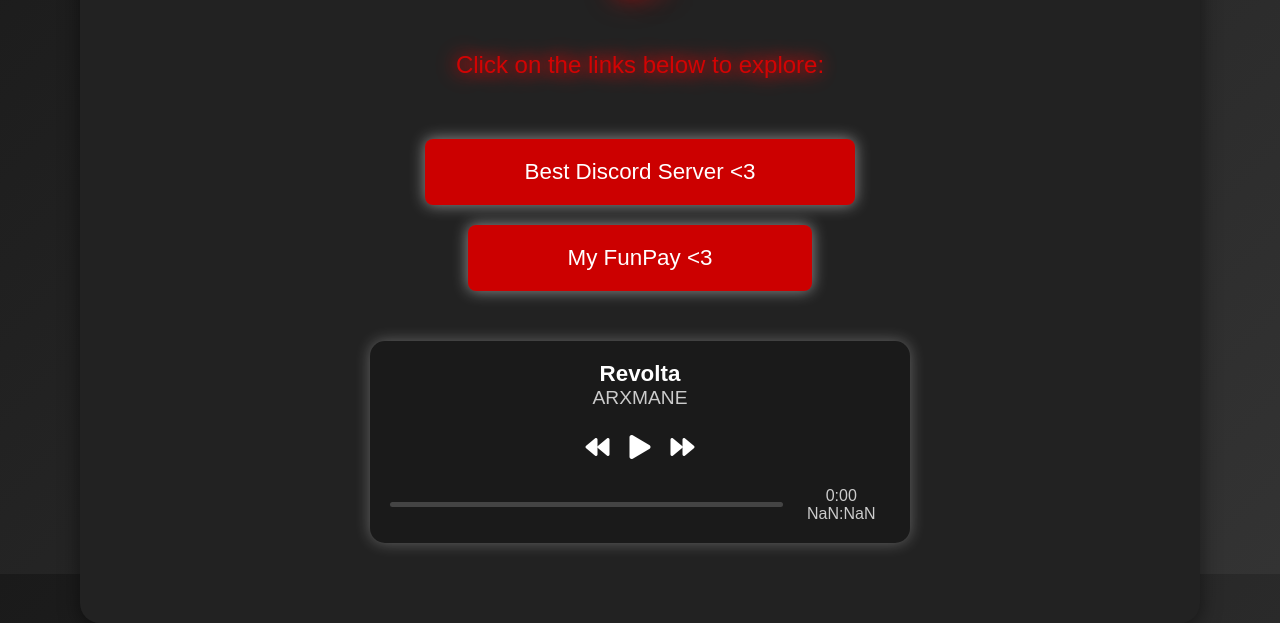
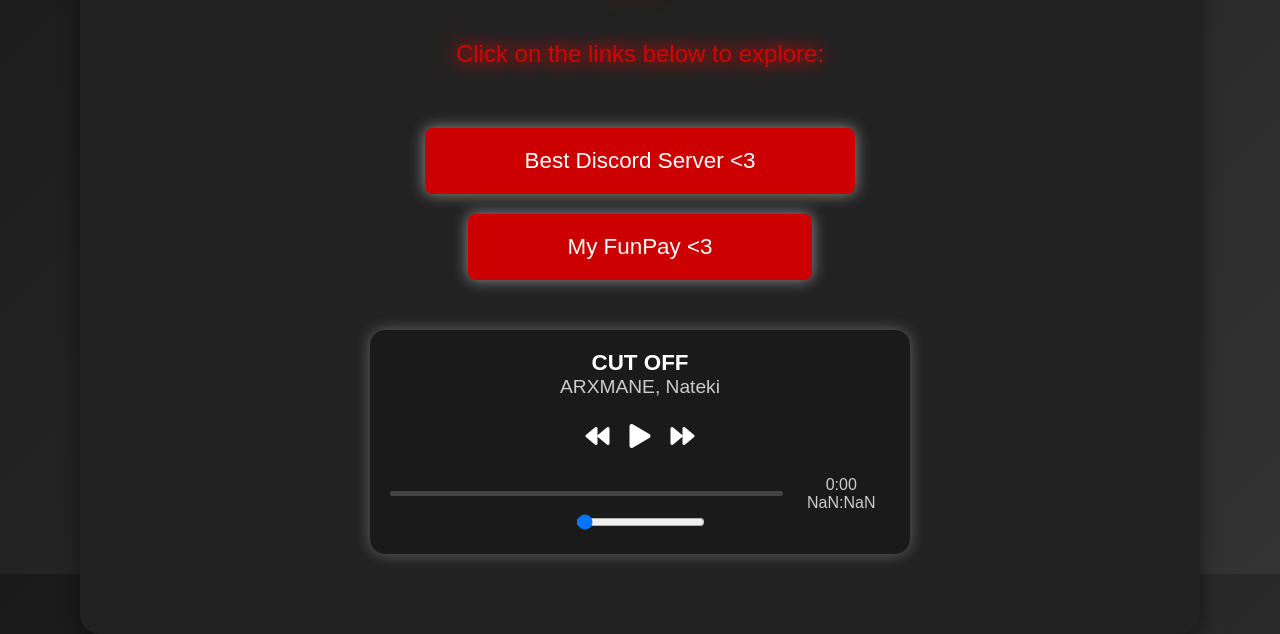
Before and after one commit to Lun1xes/my-website, a plain HTML site: page index.html in a window 1280 px wide. Shown: the part 226-860 px from the top of the page. Drawn offline with Linux system fonts and the light colour scheme.

Commit message:
Update index.html

```diff
--- a/index.html
+++ b/index.html
@@ -256,18 +256,20 @@
                 <span class="duration">3:01</span>
             </div>
         </div>
+        <!-- Регулятор громкости -->
+        <input type="range" id="volumeSlider" min="0" max="1" step="0.01" value="0.01" />
     </div>
-    <audio id="audioPlayer" src="spotifydown.com - Revolta.mp3" autoplay></audio>
+    <audio id="audioPlayer" src="song1.mp3"></audio>
 </div>
 
 <script>
     const songs = [
-        { src: "spotifydown.com - CUT OFF.mp3", title: " CUT OFF", artist: "ARXMANE, Nateki" },
+        { src: "spotifydown.com - CUT OFF.mp3", title: "CUT OFF", artist: "ARXMANE, Nateki" },
         { src: "spotifydown.com - Revolta.mp3", title: "Revolta", artist: "ARXMANE" },
         { src: "spotifydown.com - ragephunk!.mp3", title: "ragephunk!", artist: "ARXMANE, DJ LA BEAT" }
     ];
 
-    let currentSongIndex = 1; // Начинаем с трека "Revolta"
+    let currentSongIndex = 0;
     const audioPlayer = document.getElementById("audioPlayer");
     const songTitleElement = document.getElementById("songTitle");
     const songArtistElement = document.getElementById("songArtist");
@@ -275,6 +277,13 @@
     const currentTimeElement = document.querySelector(".current-time");
     const durationElement = document.querySelector(".duration");
     const playButton = document.getElementById("playBtn");
+    const volumeSlider = document.getElementById("volumeSlider");
+
+    // Устанавливаем начальную громкость на 1% (0.01)
+    audioPlayer.volume = 0.01;
+
+    // Слайдер громкости начнется с 1% (0.01)
+    volumeSlider.value = 0.01;
 
     // Функция для загрузки песни
     function loadSong(songIndex) {
@@ -326,6 +335,11 @@
         loadSong(currentSongIndex);
     });
 
+    // Обработчик изменения громкости
+    volumeSlider.addEventListener("input", () => {
+        audioPlayer.volume = volumeSlider.value;
+    });
+
     // Инициализация
     loadSong(currentSongIndex);
     audioPlayer.addEventListener("timeupdate", updateProgressBar);
```
